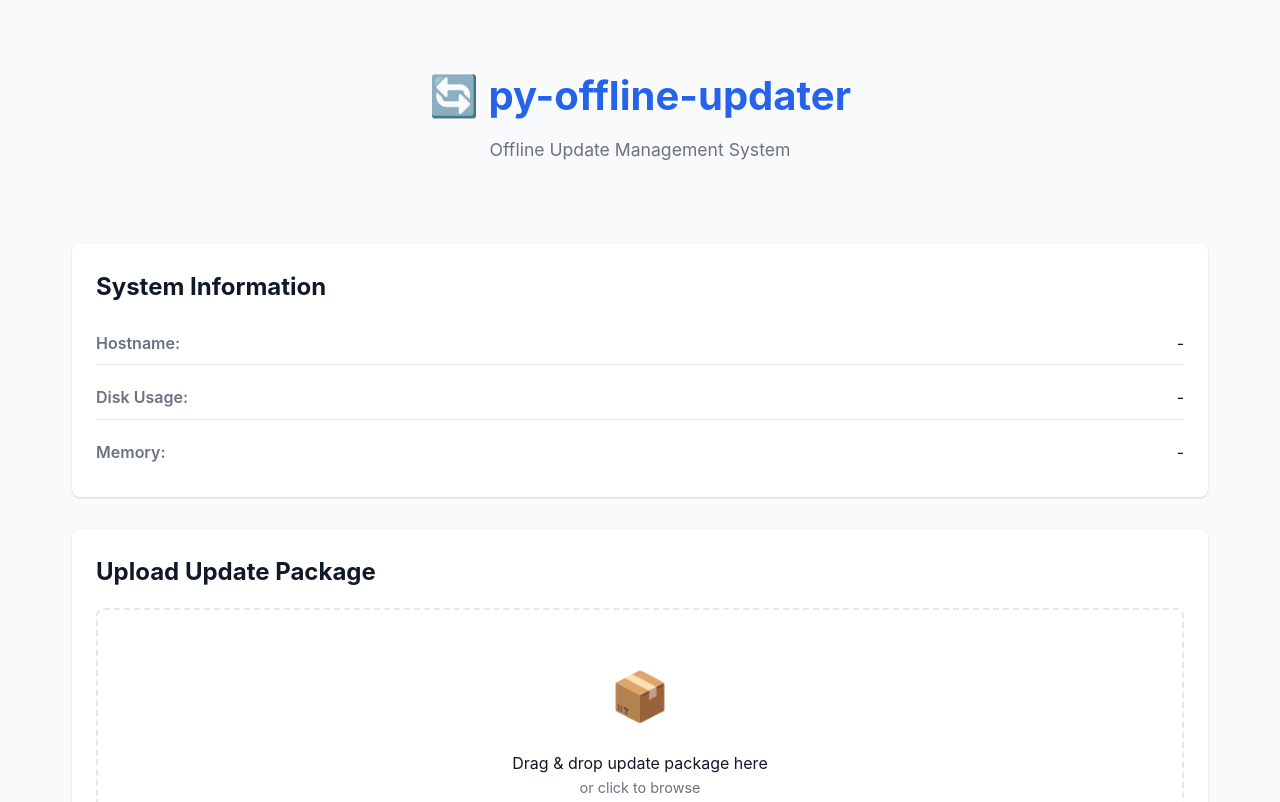
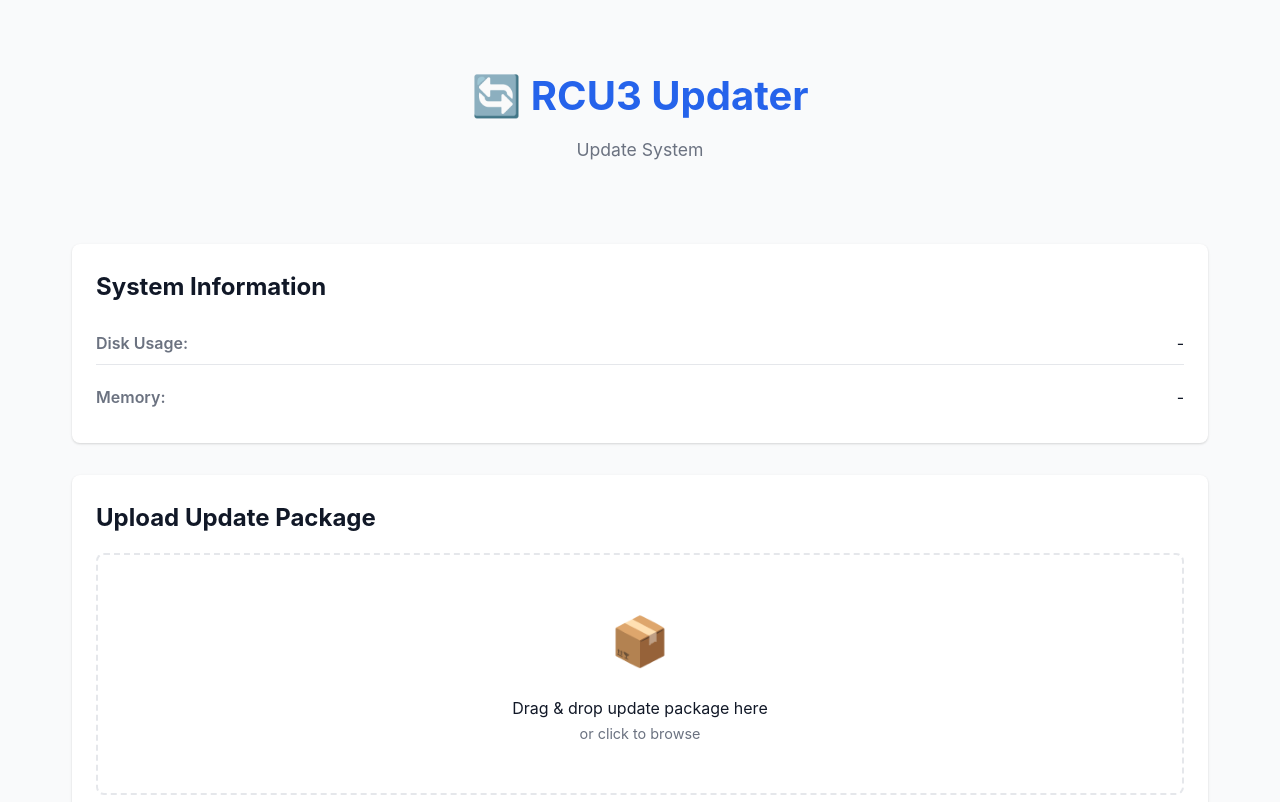
Before and after one commit to serkankas/py-offline-updater, a website: page src/update_service/frontend/index.html in a window 1280 px wide. Shown: the top 802 px of the page. Drawn offline with Linux system fonts and the light colour scheme; no server answers.

Commit message:
fix: Naming convention according to client

```diff
--- a/src/update_service/frontend/index.html
+++ b/src/update_service/frontend/index.html
@@ -3,24 +3,20 @@
 <head>
     <meta charset="UTF-8">
     <meta name="viewport" content="width=device-width, initial-scale=1.0">
-    <title>py-offline-updater</title>
+    <title>RCU Updater</title>
     <link rel="stylesheet" href="/static/css/style.css">
 </head>
 <body>
     <div class="container">
         <header>
-            <h1>🔄 py-offline-updater</h1>
-            <p>Offline Update Management System</p>
+            <h1>🔄 RCU3 Updater</h1>
+            <p>Update System</p>
         </header>
 
         <!-- System Info -->
         <section class="card">
             <h2>System Information</h2>
             <div id="system-info" class="system-info">
-                <div class="info-item">
-                    <span class="label">Hostname:</span>
-                    <span id="hostname">-</span>
-                </div>
                 <div class="info-item">
                     <span class="label">Disk Usage:</span>
                     <span id="disk-usage">-</span>
--- a/src/update_service/frontend/static/js/app.js
+++ b/src/update_service/frontend/static/js/app.js
@@ -14,8 +14,6 @@ async function loadSystemInfo() {
     try {
         const response = await fetch('/api/system-info');
         const data = await response.json();
-
-        document.getElementById('hostname').textContent = data.hostname;
 
         const diskPercent = data.disk_usage.percent.toFixed(1);
         const diskFree = formatBytes(data.disk_usage.free);
```
Also changed, not shown: requirements.txt (line endings or trailing spaces).
